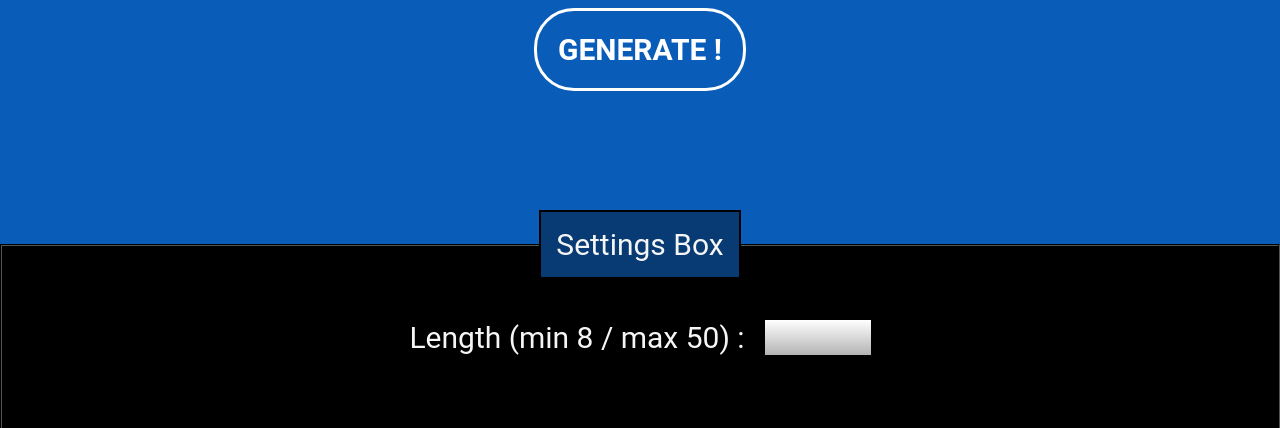
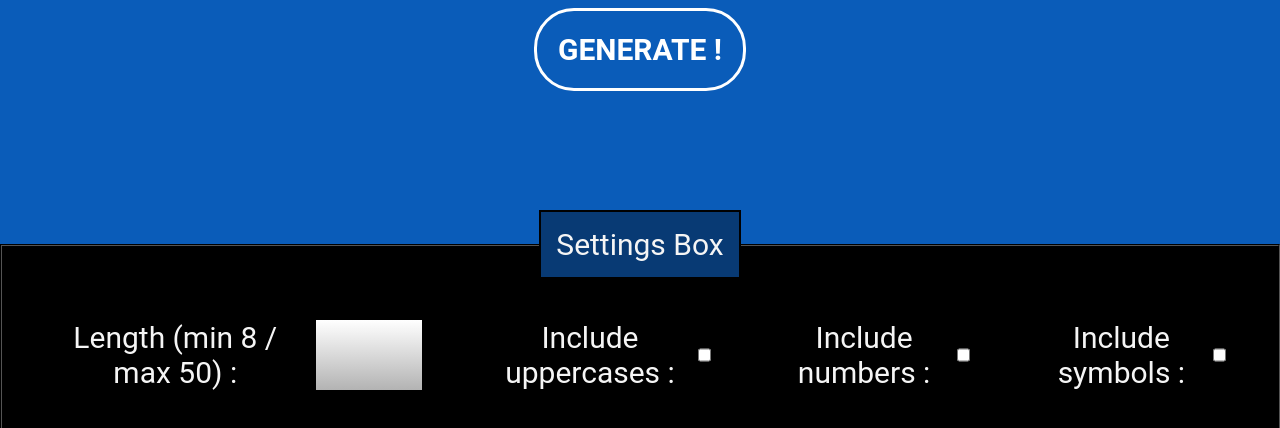
Before and after one commit to Mykiora/password-generator-web, a plain HTML site: page index.html in a window 1280 px wide. Shown: the part 270-698 px from the top of the page. Drawn offline with Linux system fonts and the light colour scheme.

Commit message:
Update index.html
Checkboxes "include uppercases", "include numbers", "include symbols" added

```diff
--- a/index.html
+++ b/index.html
@@ -19,6 +19,18 @@
             <label>Length (min 8 / max 50) :</label>
             <input class="characters-number" type="number" min="8" max="50">
         </div>
+        <div class="input-wrapper">
+            <label>Include uppercases :</label>
+            <input class="checkbox include-uppercases" type="checkbox">
+        </div>
+        <div class="input-wrapper">
+            <label>Include numbers :</label>
+            <input class="checkbox include-numbers" type="checkbox">
+        </div>
+        <div class="input-wrapper">
+            <label>Include symbols :</label>
+            <input class="checkbox include-symbols" type="checkbox" min="8" max="50">
+        </div>
     </fieldset>
 </body>
 <script src="scripts/script.js"></script>
```
